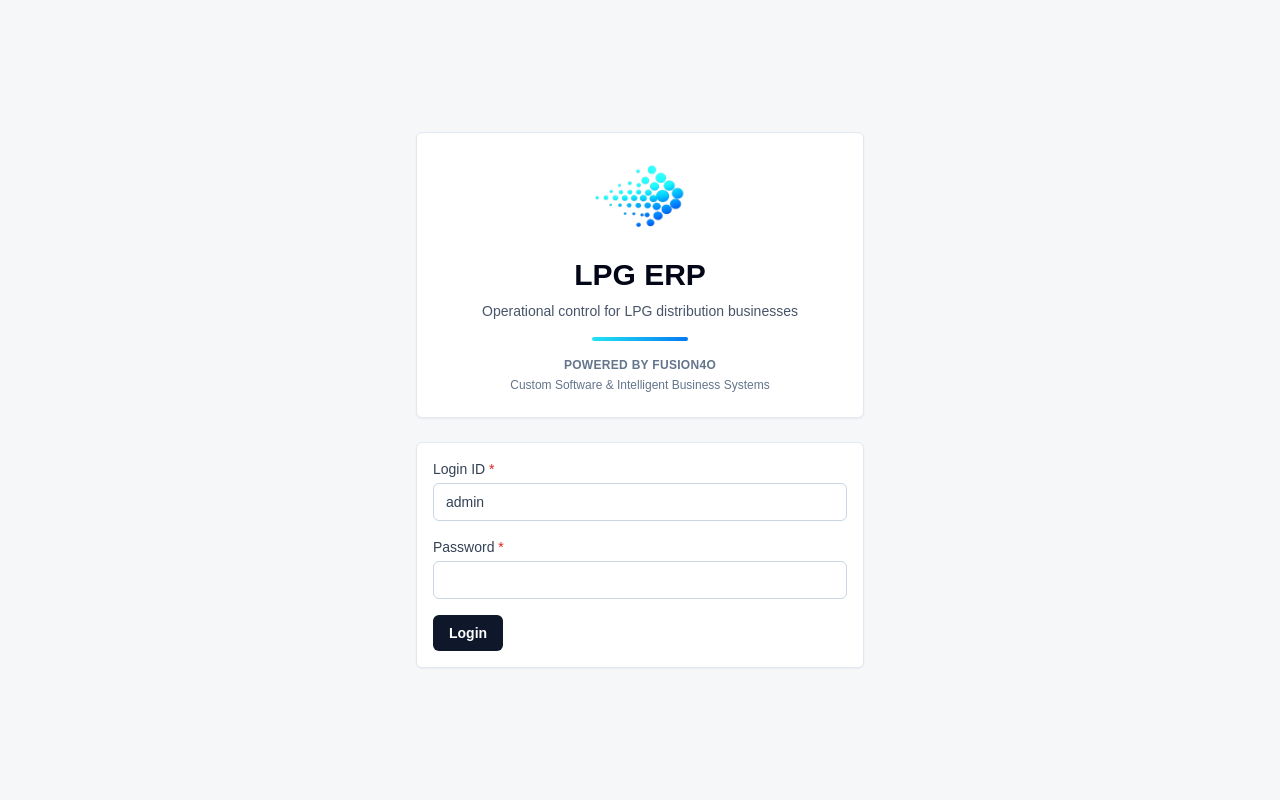
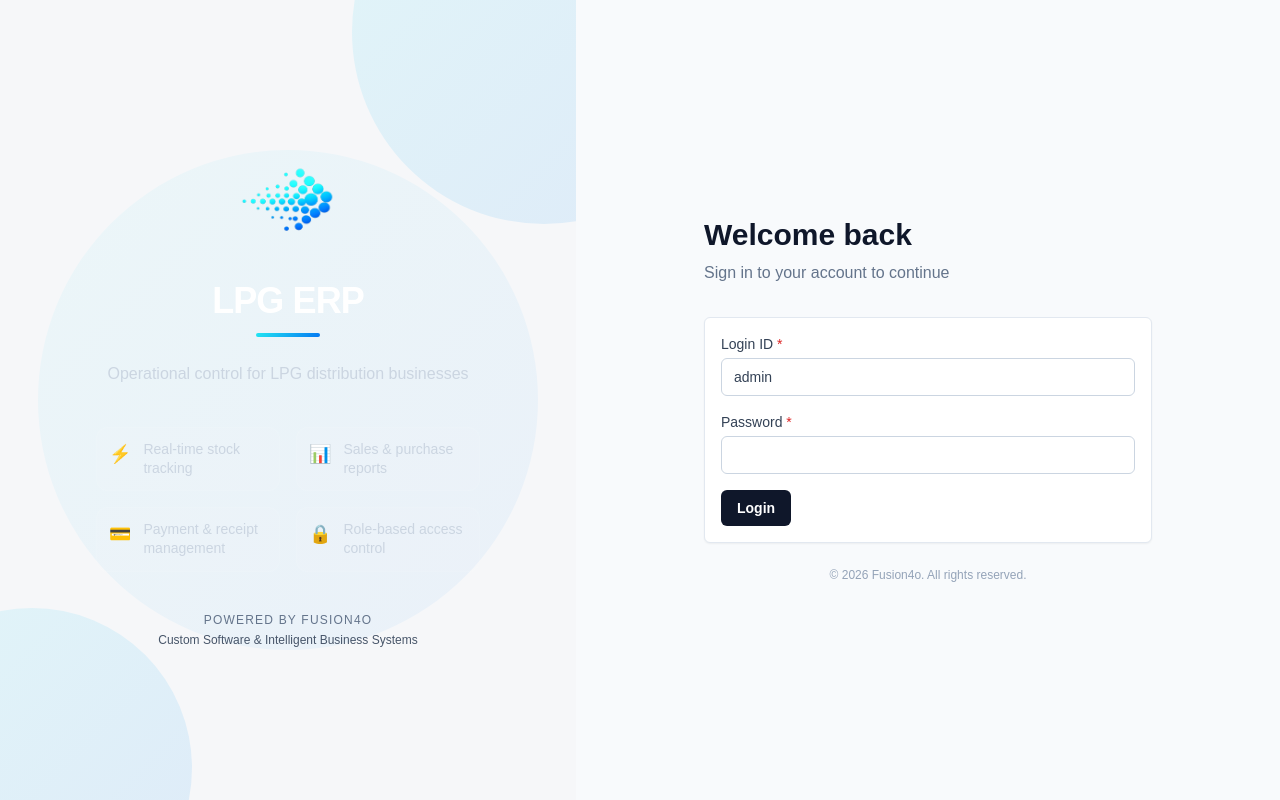
Before and after one commit to Fusion4o-gh/LPG-ERP, a Next.js app: page /login in a window 1280 px wide. Built offline with nearby package versions, Linux system fonts and the light colour scheme.

Commit message:
fix Fusion4o branding test
Co-Authored-By: Claude Sonnet 4.6 <noreply@anthropic.com>

```diff
--- a/src/app/(auth)/login/page.tsx
+++ b/src/app/(auth)/login/page.tsx
@@ -2,18 +2,87 @@ import { LoginForm } from "@/components/LoginForm";
 
 export default function LoginPage() {
   return (
-    <main className="flex min-h-screen items-center justify-center px-4 py-8">
-      <section className="w-full max-w-md">
-        <div className="mb-6 rounded-md border border-slate-200 bg-white p-6 text-center shadow-sm">
-          <img src="/fusion4o-logo.png" alt="Fusion4o" className="mx-auto h-20 w-auto" />
-          <h1 className="mt-5 text-3xl font-semibold text-slate-950">LPG ERP</h1>
-          <p className="mt-2 text-sm text-slate-600">Operational control for LPG distribution businesses</p>
-          <div className="mx-auto mt-4 h-1 w-24 rounded-full fusion-gradient" />
-          <p className="mt-4 text-xs font-semibold uppercase tracking-wide text-slate-500">Powered by Fusion4o</p>
-          <p className="mt-1 text-xs text-slate-500">Custom Software & Intelligent Business Systems</p>
+    <main className="flex min-h-screen">
+      {/* ── Brand panel ── */}
+      <div
+        className="hidden lg:flex lg:w-[45%] flex-col items-center justify-center p-12 relative overflow-hidden"
+        style={{ background: "var(--sidebar-bg)" }}
+      >
+        {/* Background decoration */}
+        <div className="absolute inset-0 overflow-hidden pointer-events-none">
+          <div
+            className="absolute -top-40 -right-40 w-96 h-96 rounded-full opacity-10"
+            style={{ background: "var(--fusion-gradient)" }}
+          />
+          <div
+            className="absolute -bottom-32 -left-32 w-80 h-80 rounded-full opacity-10"
+            style={{ background: "var(--fusion-gradient)" }}
+          />
+          <div
+            className="absolute top-1/2 left-1/2 -translate-x-1/2 -translate-y-1/2 w-[500px] h-[500px] rounded-full opacity-5"
+            style={{ background: "var(--fusion-gradient)" }}
+          />
         </div>
-        <LoginForm />
-      </section>
+
+        <div className="relative z-10 text-center max-w-sm">
+          <img src="/fusion4o-logo.png" alt="Fusion4o" className="mx-auto mb-8 h-24 w-24 object-contain" />
+
+          <h1 className="text-4xl font-bold text-white mb-3 tracking-tight">LPG ERP</h1>
+
+          <div className="mx-auto mb-6 h-1 w-16 rounded-full fusion-gradient" />
+
+          <p className="text-slate-300 text-base leading-relaxed">
+            Operational control for LPG distribution businesses
+          </p>
+
+          <div className="mt-10 grid grid-cols-2 gap-4 text-left">
+            {[
+              { icon: "⚡", label: "Real-time stock tracking" },
+              { icon: "📊", label: "Sales & purchase reports" },
+              { icon: "💳", label: "Payment & receipt management" },
+              { icon: "🔒", label: "Role-based access control" },
+            ].map((f) => (
+              <div
+                key={f.label}
+                className="flex items-start gap-3 rounded-xl p-3"
+                style={{ background: "rgba(255,255,255,0.05)", border: "1px solid rgba(255,255,255,0.08)" }}
+              >
+                <span className="text-lg">{f.icon}</span>
+                <span className="text-sm text-slate-300 leading-snug">{f.label}</span>
+              </div>
+            ))}
+          </div>
+
+          <p className="mt-10 text-xs text-slate-500 uppercase tracking-widest">Powered by Fusion4o</p>
+          <p className="mt-1 text-xs text-slate-600">Custom Software & Intelligent Business Systems</p>
+        </div>
+      </div>
+
+      {/* ── Form panel ── */}
+      <div className="flex flex-1 flex-col items-center justify-center bg-slate-50 px-6 py-12">
+        {/* Mobile logo */}
+        <div className="mb-8 flex flex-col items-center lg:hidden">
+          <img src="/fusion4o-logo.png" alt="Fusion4o" className="h-16 w-16 object-contain mb-3" />
+          <h1 className="text-2xl font-bold text-slate-900">LPG ERP</h1>
+          <p className="mt-1 text-sm text-slate-500">Powered by Fusion4o</p>
+        </div>
+
+        <div className="w-full max-w-md">
+          <div className="mb-8 lg:block hidden">
+            <h2 className="text-3xl font-bold text-slate-900">Welcome back</h2>
+            <p className="mt-2 text-slate-500">Sign in to your account to continue</p>
+          </div>
+          <div className="lg:hidden mb-2">
+            <h2 className="text-xl font-bold text-slate-900 text-center">Sign in</h2>
+          </div>
+
+          <LoginForm />
+
+          <p className="mt-6 text-center text-xs text-slate-400">
+            &copy; {new Date().getFullYear()} Fusion4o. All rights reserved.
+          </p>
+        </div>
+      </div>
     </main>
   );
 }
```
